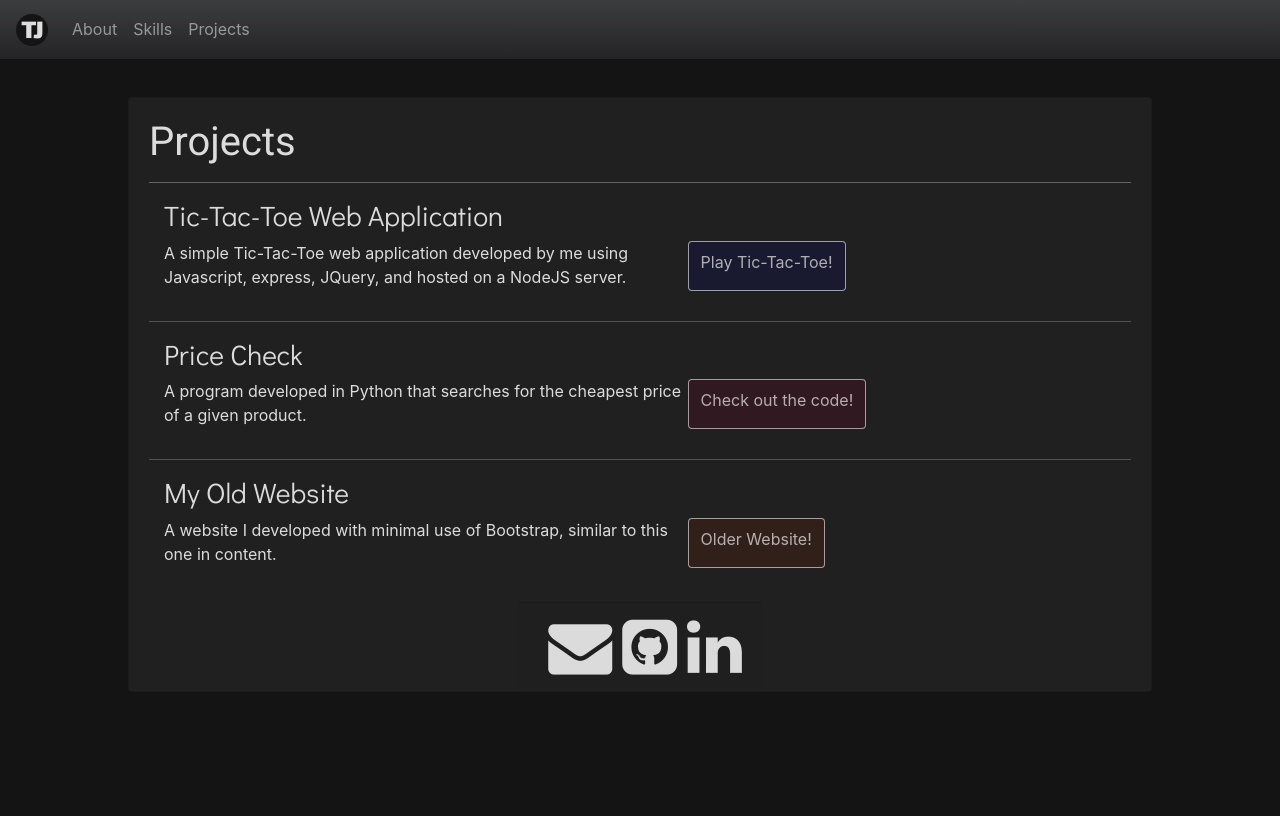
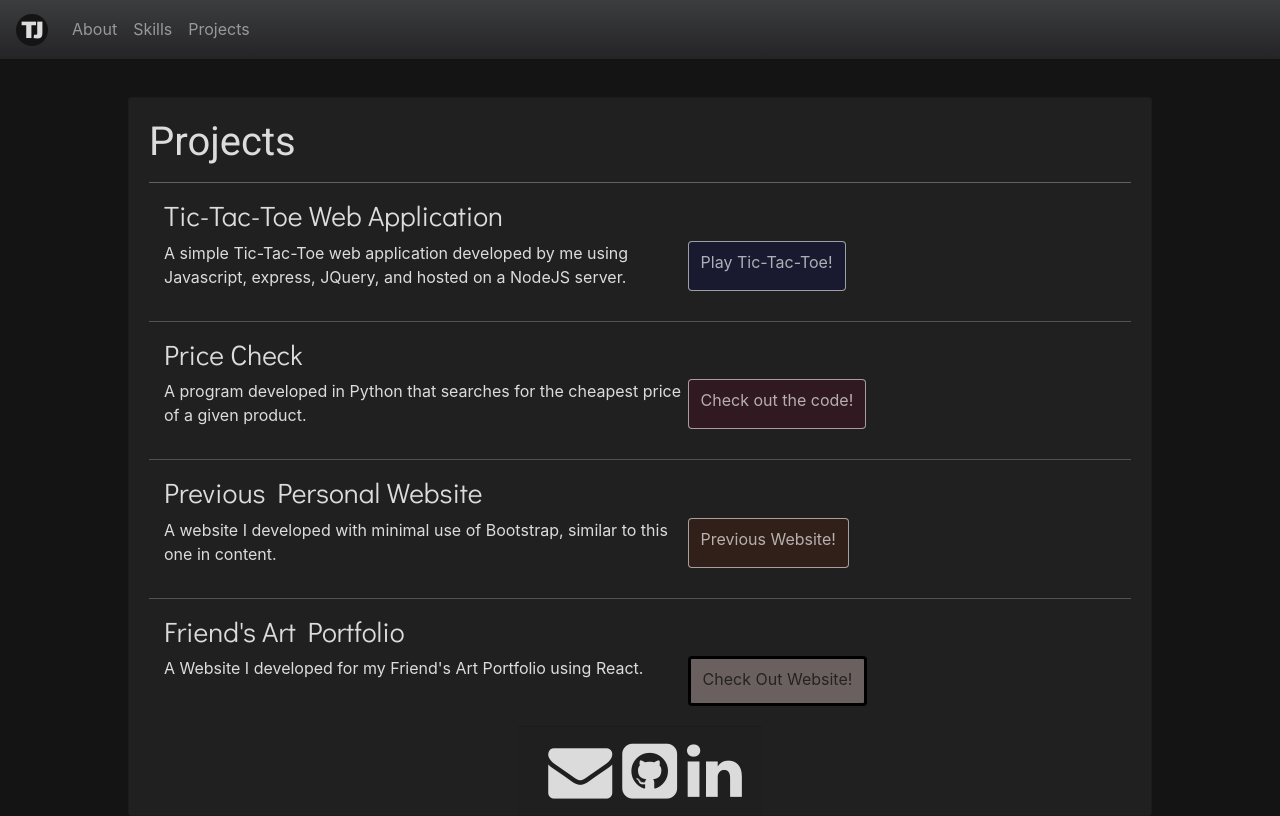
Before and after one commit to ThomasJuric/Personal_Website, a React (Create React App) app: page /projects in a window 1280 px wide. Built offline with nearby package versions, Linux system fonts and the light colour scheme.

Commit message:
Added another project

```diff
--- a/public/index.html
+++ b/public/index.html
@@ -2,14 +2,14 @@
 <html lang="en">
   <head>
     <meta charset="utf-8" />
-    <link rel="icon" href="%PUBLIC_URL%/favicon-32x32.png" />
+    <link rel="icon" href="%PUBLIC_URL%/forLogo.png" />
     <meta name="viewport" content="width=device-width, initial-scale=1" />
     <meta name="theme-color" content="#000000" />
     <meta
       name="description"
       content="Thomas Juric - Canada"
     />
-    <link rel="apple-touch-icon" href="%PUBLIC_URL%/logo192.png" />
+    <link rel="apple-touch-icon" href="%PUBLIC_URL%/forLogo.png" />
     <link href="https://fonts.googleapis.com/css2?family=Roboto&display=swap" rel="stylesheet">
     <link href="https://fonts.googleapis.com/css2?family=Didact+Gothic&display=swap" rel="stylesheet">
     <link rel="stylesheet" href="https://cdnjs.cloudflare.com/ajax/libs/font-awesome/4.7.0/css/font-awesome.min.css">
--- a/src/Website/Projects.js
+++ b/src/Website/Projects.js
@@ -53,13 +53,27 @@ const Projects = (props) => {
             <Row>
               <Container>
                 <Col>
-                  <h3>My Old Website</h3>
+                  <h3>Previous Personal Website</h3>
                   <p className = "projectDesc">
                     A website I developed with minimal use of Bootstrap,
                     similar to this one in content.
                   </p>
                   <Button className = "buttonForWeb text-center" href ="https://thomas19.netlify.app/" display = "block">
-                    <span className = "textInButton">Older Website!</span>
+                    <span className = "textInButton">Previous Website!</span>
+                  </Button>
+                </Col>
+              </Container>
+            </Row>
+            <hr className = "underlineProj"></hr>
+            <Row>
+              <Container>
+                <Col>
+                  <h3>Friend's Art Portfolio</h3>
+                  <p className = "projectDesc">
+                    A Website I developed for my Friend's Art Portfolio using React.
+                  </p>
+                  <Button className = "buttonForFriend text-center" href ="https://jlenn.net" display = "block">
+                    <span className = "textFriend">Check Out Website!</span>
                   </Button>
                 </Col>
               </Container>
--- a/src/Website/style.css
+++ b/src/Website/style.css
@@ -99,6 +99,19 @@ h3 {
     vertical-align: middle;
     color: rgba(255, 255, 255, 0.651);
 }
+.textFriend {
+    vertical-align: middle;
+    color: rgba(0, 0, 0, 0.651);
+    font-size: bolder;
+}
+.buttonForFriend {
+    height: 50px;
+    text-align: center;
+    color: #141414;
+    background-color: rgba(184, 163, 163, 0.493);
+    border-color: rgb(0, 0, 0);
+    border-width: 3px;
+}
 
 @media screen and (max-width: 720px) {
     .forSmaller{
```
Also changed, not shown: public/forLogo.png (added).
